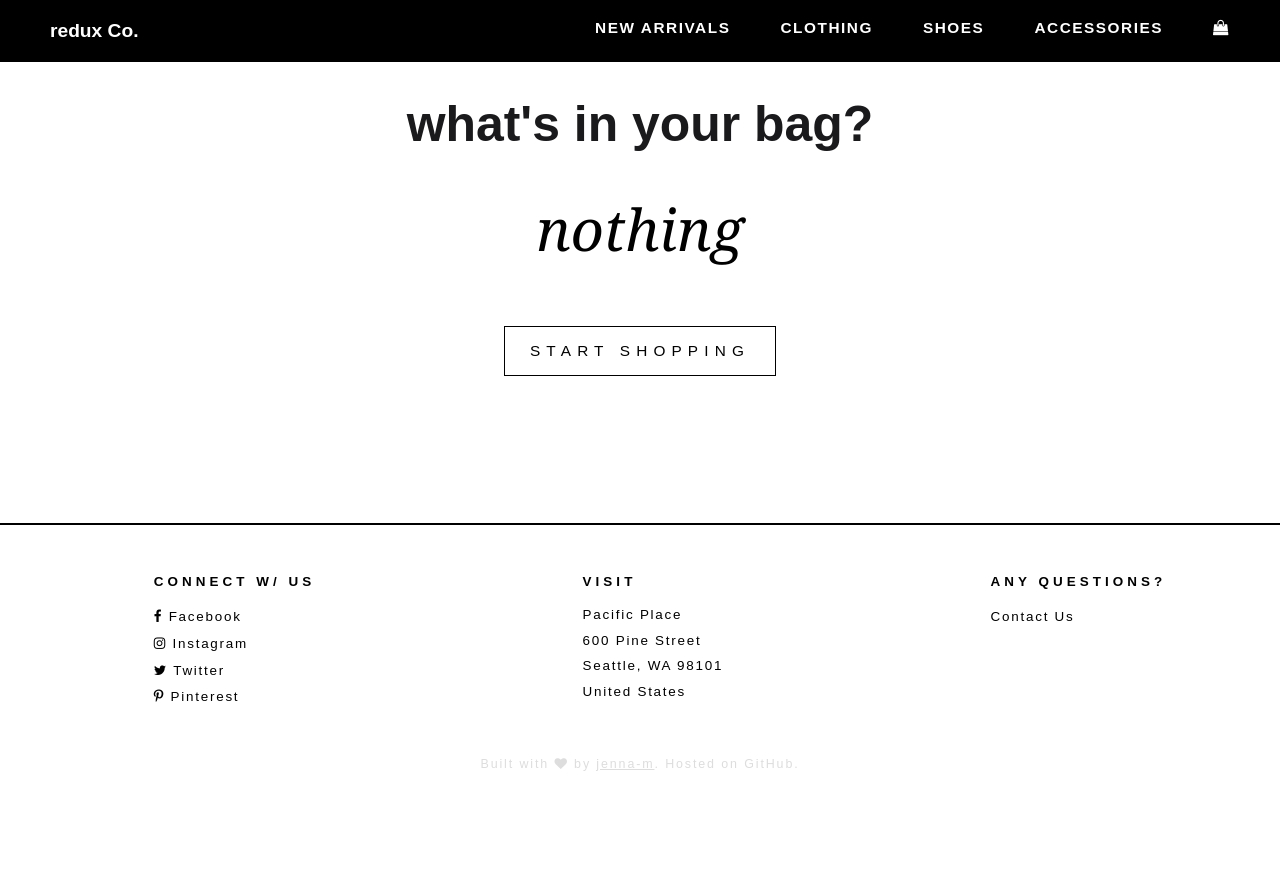
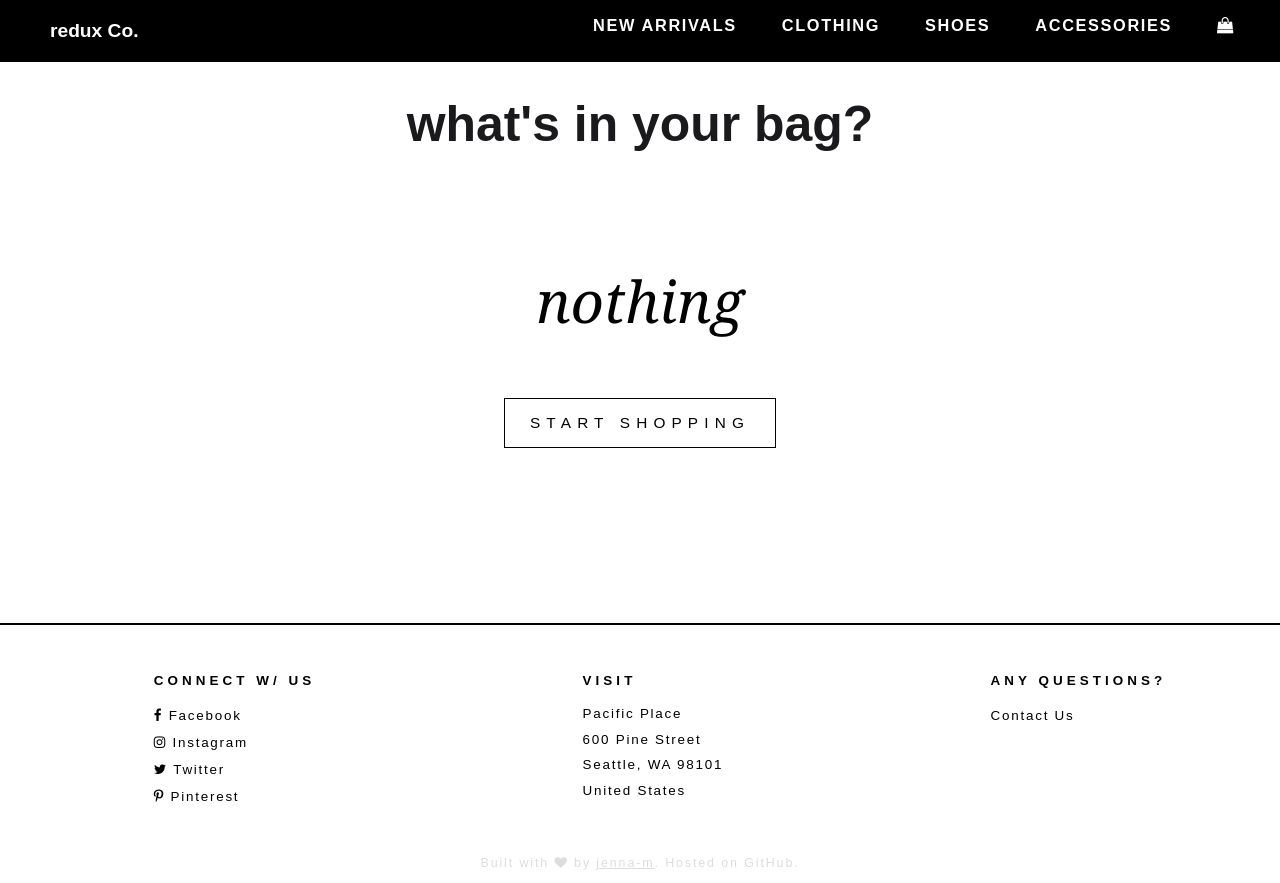
Before and after one commit to jenna-m/redux-co, a React (Create React App) app: page /cart in a window 1280 px wide. Before the commit the page ends 800 px from the top, so only its background shows below. Built offline with nearby package versions, Linux system fonts and the light colour scheme.

Commit message:
Update App.css

```diff
--- a/src/App.css
+++ b/src/App.css
@@ -102,13 +102,11 @@ button:hover {
 
 .nav-container {
   display: flex;
-  flex-wrap: nowrap;
+  flex-wrap: wrap;
   justify-content: space-between;
 }
 
 .brand-logo {
-  display: flex;
-  justify-items: center;
   padding: 20px 50px;
   color: #ffffff;
   font-weight: 600;
@@ -123,68 +121,73 @@ button:hover {
 
 .menu li {
   display: flex;
-  justify-content: flex-end;
+  justify-content: center;
   flex-wrap: wrap;
-  margin-right: 50px;
-  font-size: .8em;
-  font-weight: 600;
-  letter-spacing: .1em;
-  text-transform: uppercase;
+  margin-right: 45px;
 }
 
 .menu a {
   color: #ffffff;
   text-transform: uppercase;
   text-decoration: none;
-  border-bottom: 3px solid #000000;
-  transition: border-bottom .1s linear .1s;
-}
-
-.menu a:hover {
-  border-bottom: 3px solid #ffffff;
-  text-decoration: none;
 }
 
 /* Sub-menu */
-.submenu-container {
-  display: flex;
-  flex-direction: column;
-  flex-wrap: wrap;
-  justify-content: center;
+ul.menu {
+  background-color: #000000;
+  font-size: .85em;
+  font-weight: 600;
+  letter-spacing: .1em;
+  text-transform: uppercase;
 }
 
-.submenu {
-  width: 100%;
-  display: flex;
-  justify-content: space-evenly;
+ul.menu li a {
+  display: block;
   background-color: #000000;
-  padding-bottom: 10px;
-  font-size: .75em;
-  letter-spacing: .1em;
 }
 
-.submenu a {
-  color: #ffffff;
-  text-transform: uppercase;
-  text-decoration: none;
-  border-bottom: 2px solid #000000;
-  transition: border-bottom .1s linear .1s;
+ul.menu > li:hover {
+  background-color: #000000;
 }
 
-.submenu a:hover {
-  border-bottom: 2px solid #ffffff;
-  text-decoration: none;
+ul.menu li a:hover {
+  border-bottom: none;
 }
 
-
-/* Shopping bag FA icon */
-.bag-ico a {
-  border-bottom: 0px;
+ul.menu > li {
+  display: inline-block;
+  position: relative;
 }
 
-.bag-ico a:hover {
-  border-bottom: 0px;
-  text-decoration: none;
+ul.menu > li ul {
+  display: none;
+  position: absolute;
+  left: -1px;
+  width: 125px;
+  margin-top: 1px;
+}
+
+ul.menu > li:hover ul {
+  display: block;
+}
+
+ul.menu > li ul li {
+  display: block;
+}
+
+.dropdown {
+  width: 100%;
+  padding-top: 30px;
+  padding-left: 0px;
+  background-color: #000000;
+}
+
+.sublink {
+  background-color: #000000;
+  padding-top: 5px;
+  padding-left: 15px;
+  padding-bottom: 20px;
+  font-size: .85em;
 }
 
 
@@ -255,20 +258,6 @@ button:hover {
 .new-arrivals-item-image img {
   width: 100%;
 }
-
-/* .new-arrivals-item-title {
-  text-transform: uppercase;
-  font-size: .7em;
-  font-weight: 550;
-  letter-spacing: .1em;
-}
-
-.new-arrivals-item-price {
-  font-family: 'Georgia', Georgia, 'Times New Roman', Times, serif;
-  font-style: italic;
-  font-size: .9em;
-  line-height: .1em;
-} */
 
 
 /* Category View */
@@ -472,11 +461,8 @@ button:hover {
 .empty-cart-message {
   display: flex;
   flex-direction: column;
-  justify-content: center;
   align-items: center;
-  width: 100%;
-  height: 100px;
-  margin-bottom: 120px;
+  margin-bottom: 75px;
 }
 
   .empty-cart-message p {
```
